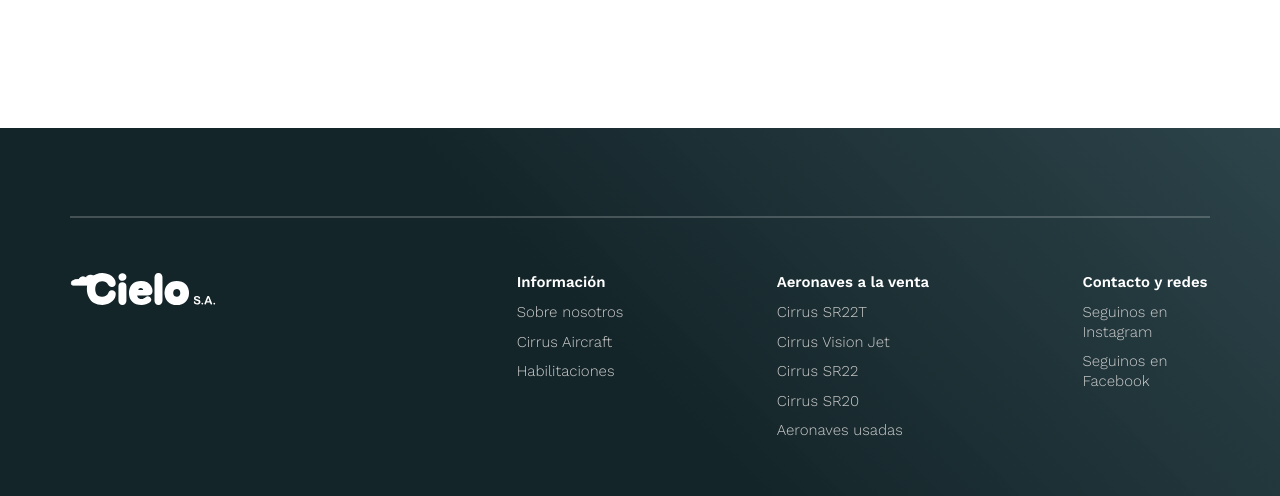
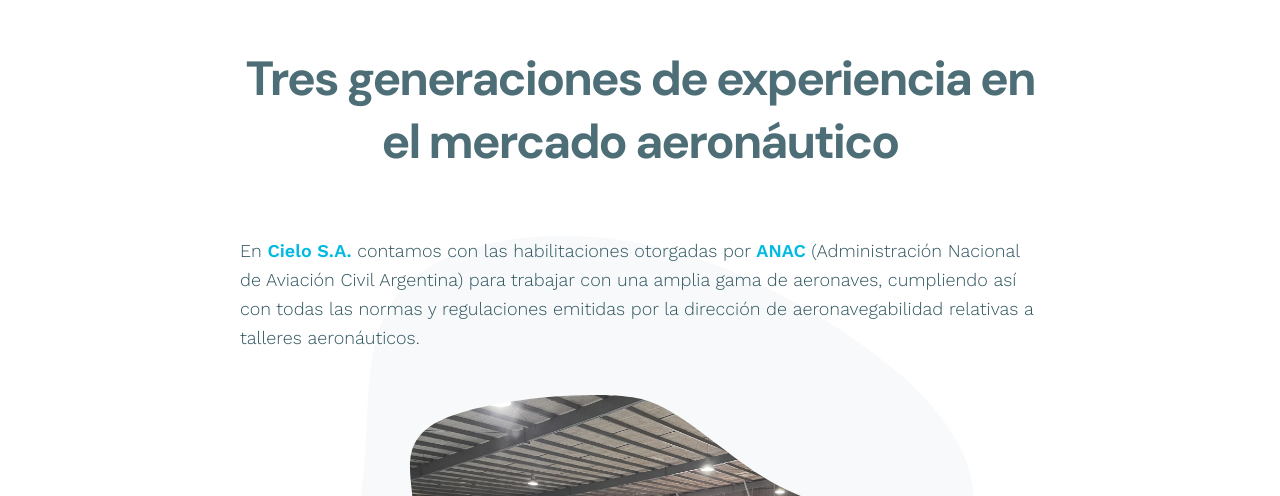
Before and after one commit to lucas-paviotti/cielo-frontend, a Next.js app: page /sobre-nosotros in a window 1280 px wide. Shown: the part 2304-2800 px from the top of the page. Built offline with nearby package versions, Linux system fonts and the light colour scheme.

Commit message:
Agregar seccion tres generaciones a página sobre-nosotros. Fixes generales en sitio

```diff
--- a/components/Blob.js
+++ b/components/Blob.js
@@ -72,3 +72,27 @@ export const Blob3 = ({
     </svg>
   );
 };
+
+export const Blob4 = ({
+  width = "694",
+  height = "645",
+  color = "#F5F8FA",
+  opacity = "0.8",
+  ...props
+}) => {
+  return (
+    <svg
+      width={width}
+      height={height}
+      viewBox="0 0 694 645"
+      fill="none"
+      xmlns="http://www.w3.org/2000/svg"
+    >
+      <path
+        d="M546.056 84.7012C615.257 127.901 678.167 180.961 691.273 242.474C704.379 303.987 667.158 373.951 645.139 452.838C623.645 531.724 616.83 619.063 565.978 639.724C515.125 660.384 419.712 613.898 326.92 611.08C234.128 608.733 142.908 650.054 82.6198 632.211C21.8069 614.367 -8.07531 537.829 1.88542 471.151C12.3704 404.943 62.1741 349.065 78.95 277.691C95.726 205.848 78.95 118.51 114.075 65.4491C149.724 12.8581 237.273 -5.92435 319.056 1.58865C400.839 8.63208 476.331 41.5014 546.056 84.7012Z"
+        fill={color}
+        fillOpacity={opacity}
+      />
+    </svg>
+  );
+};
--- a/components/GridMenuContainer.js
+++ b/components/GridMenuContainer.js
@@ -35,7 +35,7 @@ export const GridMenuContainer = () => {
             obtenido alcances para realizar trabajos de una amplia gama de
             aviones, desde monomotores hasta modernos Jets ejecutivos.
           </p>
-          <Link href="/sobre-nosotros" className="btn-primary">
+          <Link href="/sobre-nosotros" className="btn-primary shadow-none">
             <span>Seguir leyendo</span>
             <ArrowRight
               width="0.85rem"
--- a/components/Sections/SobreNosotros/Representantes.js
+++ b/components/Sections/SobreNosotros/Representantes.js
@@ -29,7 +29,7 @@ const Representantes = () => {
           href="https://cirrusaircraft.com/"
           target="_blank"
           rel="noreferrer"
-          className="btn-primary-light shadow-none"
+          className="btn-dark shadow-none"
         >
           <span>Ir al sitio</span>
           <ArrowRight
--- a/components/Sections/SobreNosotros/TresGeneraciones.js
+++ b/components/Sections/SobreNosotros/TresGeneraciones.js
@@ -1,5 +1,52 @@
+import Image from "next/image";
+import Link from "next/link";
+import { TitleWithLine } from "../../TitleWithLine";
+import { ArrowRight } from "../../Icons/ArrowRight";
+import { Blob4 } from "../../Blob";
+
 const TresGeneraciones = () => {
-  return <div className="tres-generaciones"></div>;
+  return (
+    <div className="tres-generaciones">
+      <TitleWithLine
+        title={"Tres generaciones de experiencia en el mercado aeronáutico"}
+        center
+      />
+      <div className="main-text__container">
+        <p className="main-text">
+          En <b>Cielo S.A.</b> contamos con las habilitaciones otorgadas por{" "}
+          <b>ANAC</b> (Administración Nacional de Aviación Civil Argentina) para
+          trabajar con una amplia gama de aeronaves, cumpliendo así con todas
+          las normas y regulaciones emitidas por la dirección de
+          aeronavegabilidad relativas a talleres aeronáuticos.
+        </p>
+        <div className="mask">
+          <Image
+            src={"/images/IMG_6431-min.jpeg"}
+            width={524}
+            height={326}
+            alt="Interior de taller Cielo S.A."
+          />
+        </div>
+        <p className="main-text">
+          A su vez contamos con un gran equipo de profesionales certificados,
+          constantemente asegurándonos de superar las expectativas y brindar el
+          mejor servicio posible que usted merece como cliente.
+        </p>
+        <div className="blob">
+          <Blob4 />
+        </div>
+      </div>
+      <Link href="/habilitaciones" className="btn-primary shadow-none">
+        <span>Ver habilitaciones</span>
+        <ArrowRight
+          width="0.85rem"
+          height="0.75rem"
+          color="white"
+          style={{ marginLeft: "0.5rem" }}
+        />
+      </Link>
+    </div>
+  );
 };
 
 export default TresGeneraciones;
--- a/styles/components/AircraftCard.scss
+++ b/styles/components/AircraftCard.scss
@@ -37,7 +37,7 @@
     padding: 1.5rem 1.5rem;
     text-align: center;
     border-bottom: 1px solid #e4e4e4;
-    min-height: 6rem;
+    min-height: 6.7rem;
     @media (min-width: $mobile-breakpoint) {
       padding: 1.5rem 2.75rem;
       text-align: left;
--- a/styles/components/Button.scss
+++ b/styles/components/Button.scss
@@ -60,16 +60,16 @@
   &-dark {
     @extend .btn;
     color: $white;
-    background-color: $dark-blue;
+    background-color: $light-blue;
     &:hover {
       transform: scale(1.05);
-      background-color: $dark;
+      background-color: $dark-blue;
       transition: all 0.3s ease-in-out;
       -webkit-font-smoothing: subpixel-antialiased;
     }
     &:active,
     &:focus {
-      background-color: $dark;
+      background-color: $dark-blue;
     }
   }
   &.shadow-none {
--- a/styles/components/GridMenuItem.scss
+++ b/styles/components/GridMenuItem.scss
@@ -17,7 +17,6 @@
       transform: scale(1.2);
     }
     .text-link {
-      color: $primary-light;
       transform: translateY(-3px);
     }
   }
--- a/styles/components/Sections.scss
+++ b/styles/components/Sections.scss
@@ -77,8 +77,76 @@
         margin: 4rem -3rem 0 0;
       }
     }
-    .btn-primary, .btn-primary-light {
+    .btn-primary,
+    .btn-primary-light {
       align-self: center;
     }
   }
 }
+
+.tres-generaciones {
+  max-width: 800px;
+  margin: auto;
+  text-align: center;
+  position: relative;
+  padding: 0 1rem;
+  @media (min-width: $mobile-breakpoint) {
+    padding: 0;
+  }
+  .main-text {
+    text-align: left;
+    &__container {
+      margin-bottom: 2rem;
+      @media (min-width: $mobile-breakpoint) {
+        margin-bottom: 4rem;
+      }
+    }
+  }
+  .mask {
+    display: inline-block;
+    -webkit-mask-image: url("/images/blob-mask.svg");
+    mask-image: url("/images/blob-mask.svg");
+    -webkit-mask-repeat: no-repeat;
+    mask-repeat: no-repeat;
+    mask-position: center;
+    mask-size: contain;
+    margin-top: 0rem;
+    margin-bottom: 1rem;
+    width: 90%;
+    @media (min-width: $mobile-breakpoint) {
+      margin-top: 1rem;
+      margin-bottom: 2rem;
+      width: 32.75rem;
+      height: 20.375rem;
+    }
+    img {
+      width: 100%;
+      height: auto;
+      opacity: 0.9;
+      @media (min-width: $mobile-breakpoint) {
+      }
+    }
+  }
+  .blob {
+    position: absolute;
+    top: 50%;
+    left: 50%;
+    transform: translate(-50%, -50%);
+    z-index: -1;
+    width: auto;
+    height: 100%;
+    @media (min-width: $mobile-breakpoint) {
+      width: 87%;
+      height: auto;
+      transform: translate(-52%, -42%);
+    }
+    svg {
+      width: auto;
+      height: 100%;
+      @media (min-width: $mobile-breakpoint) {
+        width: 100%;
+        height: auto;
+      }
+    }
+  }
+}
--- a/styles/components/TextLink.scss
+++ b/styles/components/TextLink.scss
@@ -1,9 +1,4 @@
 .text-link {
-    transition: all 0.3s;
-    cursor: pointer;
-    &:hover,
-    &:active,
-    &:focus {
-        color: $primary-light;
-    }
+  transition: all 0.3s;
+  cursor: pointer;
 }
--- a/styles/variables.scss
+++ b/styles/variables.scss
@@ -1,4 +1,5 @@
-$primary: #1cb0d9;
+$primary: #01bae2;
+// Posible new primary 01BAE2
 $primary-light: #61bbd4;
 $secondary: #02a4d1;
 $light-blue: #4d6e76;
```
Also changed, not shown: public/images/IMG_6431-min.jpeg (added), public/images/blob-mask.svg (added).
